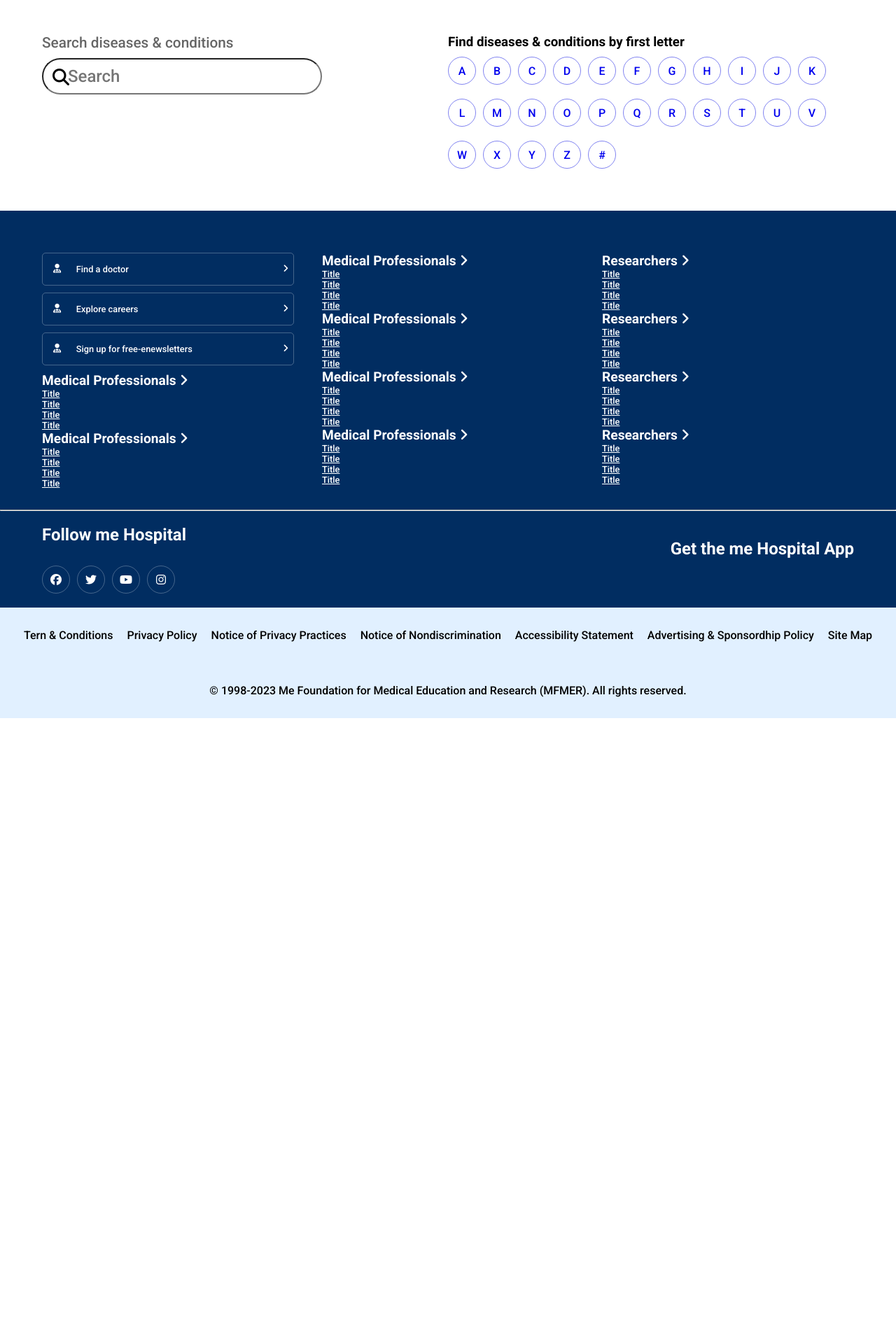
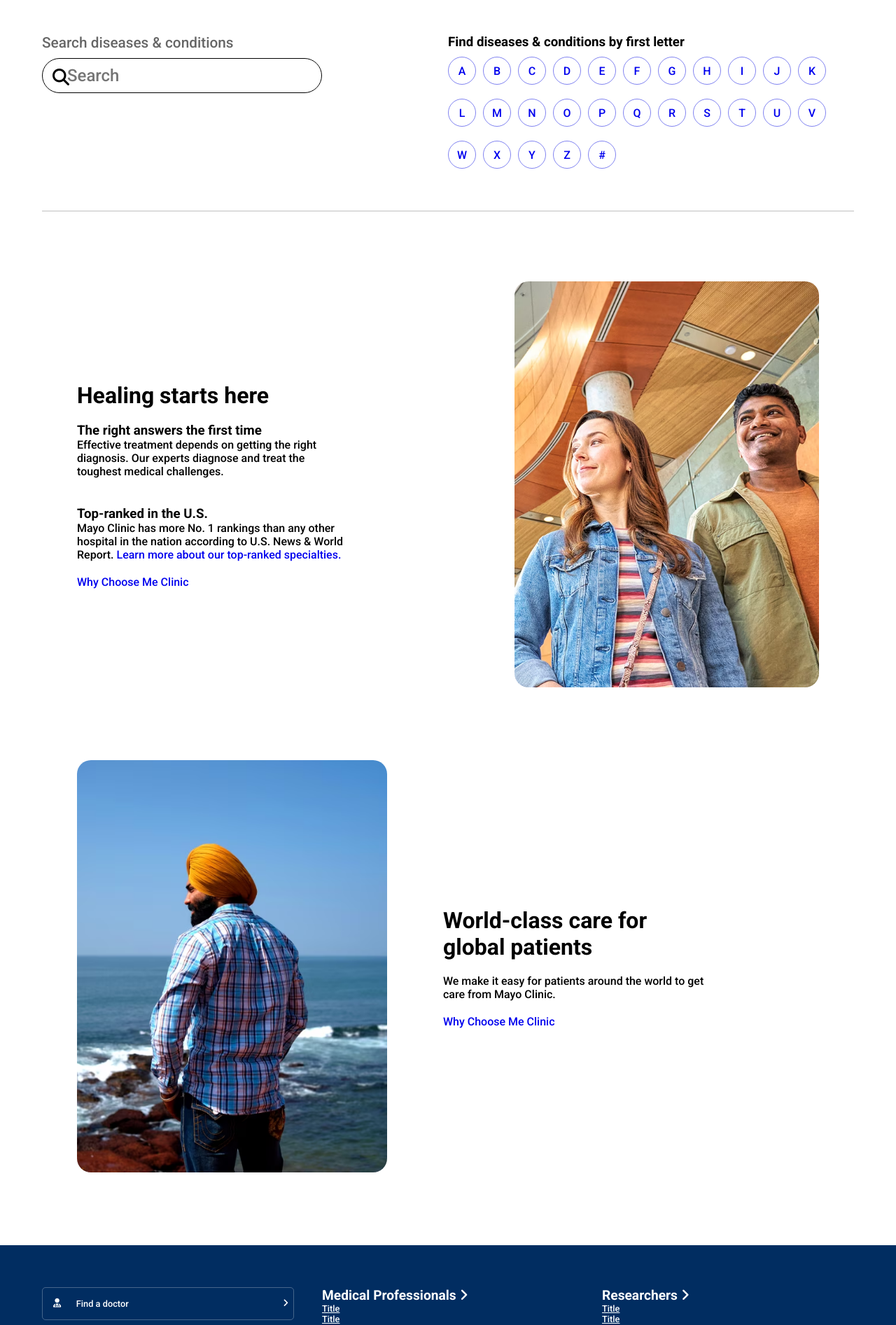
Before and after one commit to A-Al-Mamun/PHP_Hospital_MS, a PHP site: page / in a window 1280 px wide. Shown: the part 632-2525 px from the top of the page at 70% size. Before the commit the page ends 1658 px from the top, so only its background shows below. Run offline with PHP 8.4, Linux system fonts and the light colour scheme.

Commit message:
Blogs section add and design

```diff
--- a/assets/css/style.css
+++ b/assets/css/style.css
@@ -288,6 +288,8 @@ main{}
     padding: 10px 35px;
     border-radius: 30px;
     font-size: 1.5rem;
+    outline: none;
+    border: 1px solid #000;
 }
 
 .search-right{}
@@ -312,3 +314,49 @@ main{}
 .search-letter a:hover{
     border-color:  #1115e2;
 }
+
+
+/* Blogs Section */
+.blogs{
+    max-width: 1160px;
+    padding: 50px 0;
+    margin: 0 auto;
+    border-top: 1px solid #00000040;
+}
+.blog-item{
+    padding: 50px;
+    display: grid;
+    grid-template-columns: repeat(2, auto);
+    grid-gap: 5rem;
+}
+
+.blog-content{
+    max-width: 70%;
+    display: flex;
+    flex-direction: column;
+    justify-content: center;
+}
+.blog-content h1{}
+.blog-content a{
+    text-decoration: none;
+    transition: text-decoration 0.4s ease-in-out;
+}
+.blog-content a:hover{
+    text-decoration: underline;
+}
+
+.blog-content-inner{
+    margin: 20px 0px;
+}
+.blog-content-inner h3{}
+.blog-content-inner h3 p{}
+.blog-content-inner h3 p a{}
+.blog-content-inner h3 p a{}
+
+.blog-image{
+    max-width: 100%;
+}
+.blog-image img{
+    max-width: 100%;
+    border-radius: 20px;
+}
--- a/components/main.php
+++ b/components/main.php
@@ -58,5 +58,39 @@
     </div>
     <!-- Search Section End -->
 
+    <!-- Blogs Section Start -->
+    <div class="blogs">
+        <div class="blog-item">
+            <div class="blog-content">
+                <h1>Healing starts here</h1>
+                <div class="blog-content-inner">
+                    <h3>The right answers the first time</h3>
+                    <p>Effective treatment depends on getting the right diagnosis. Our experts diagnose and treat the toughest medical challenges.</p>
+                </div>
+                <div class="blog-content-inner">
+                    <h3>Top-ranked in the U.S.</h3>
+                    <p>Mayo Clinic has more No. 1 rankings than any other hospital in the nation according to U.S. News & World Report. <a href="#">Learn more about our top-ranked specialties.</a></p>
+                </div>
+                <a href="#">Why Choose Me Clinic</a>
+            </div>
+            <div class="blog-image">
+                <img src="./assets/images/blog1.avif" alt="">
+            </div>
+        </div>
+        <div class="blog-item">
+            <div class="blog-image">
+                <img src="./assets/images/blog2.avif" alt="">
+            </div>
+            <div class="blog-content">
+                <h1>World-class care for global patients</h1>
+                <div class="blog-content-inner">
+                    <p>We make it easy for patients around the world to get care from Mayo Clinic.</p>
+                </div>
+                <a href="#">Why Choose Me Clinic</a>
+            </div>
+        </div>
+    </div>
+    <!-- Blogs Section End -->
+
 
 </main>
```
Also changed, not shown: assets/images/blog1.avif (added), assets/images/blog2.avif (added).
